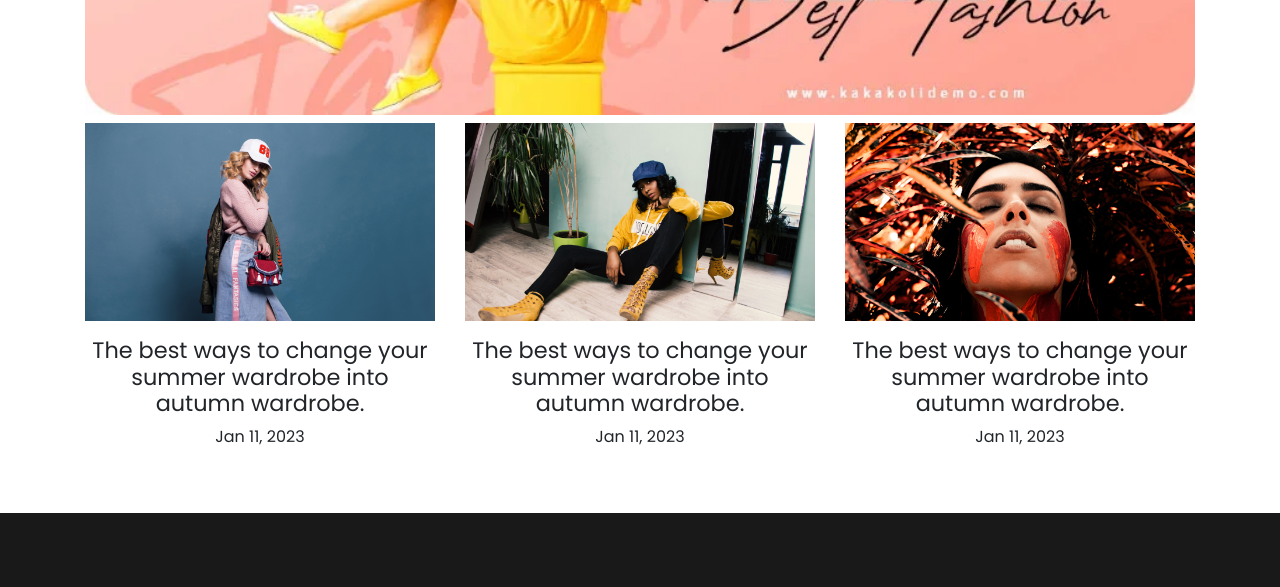
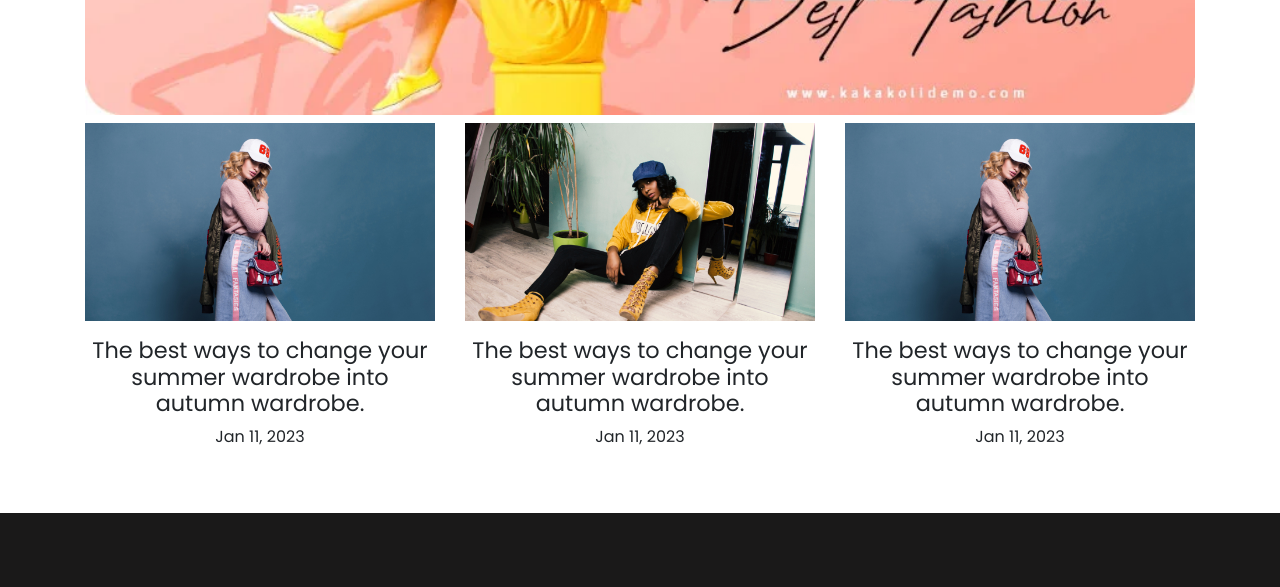
Before and after one commit to Ayushi2600/website, a plain HTML site: page blog.html in a window 1280 px wide. Shown: the part 1300-1887 px from the top of the page. Drawn offline with nearby package versions, Linux system fonts and the light colour scheme.

Commit message:
changes in blog folder

```diff
--- a/blog.html
+++ b/blog.html
@@ -106,7 +106,7 @@
             </div>
             <div class="post col-lg-4 col-md-6 col-12 pt-2">
                 <div class="post-img">
-                    <img class="img-fluid w-100" src="img/blog/4.jpg" alt="">
+                    <img class="img-fluid w-100" src="img/blog/6.jpg" alt="">
                 </div>
                 <h3 class="text-center font-weight-normal pt-3">The best ways to change your summer wardrobe into autumn wardrobe.</h3>
                 <p class="text-center">Jan 11, 2023</p>
```
